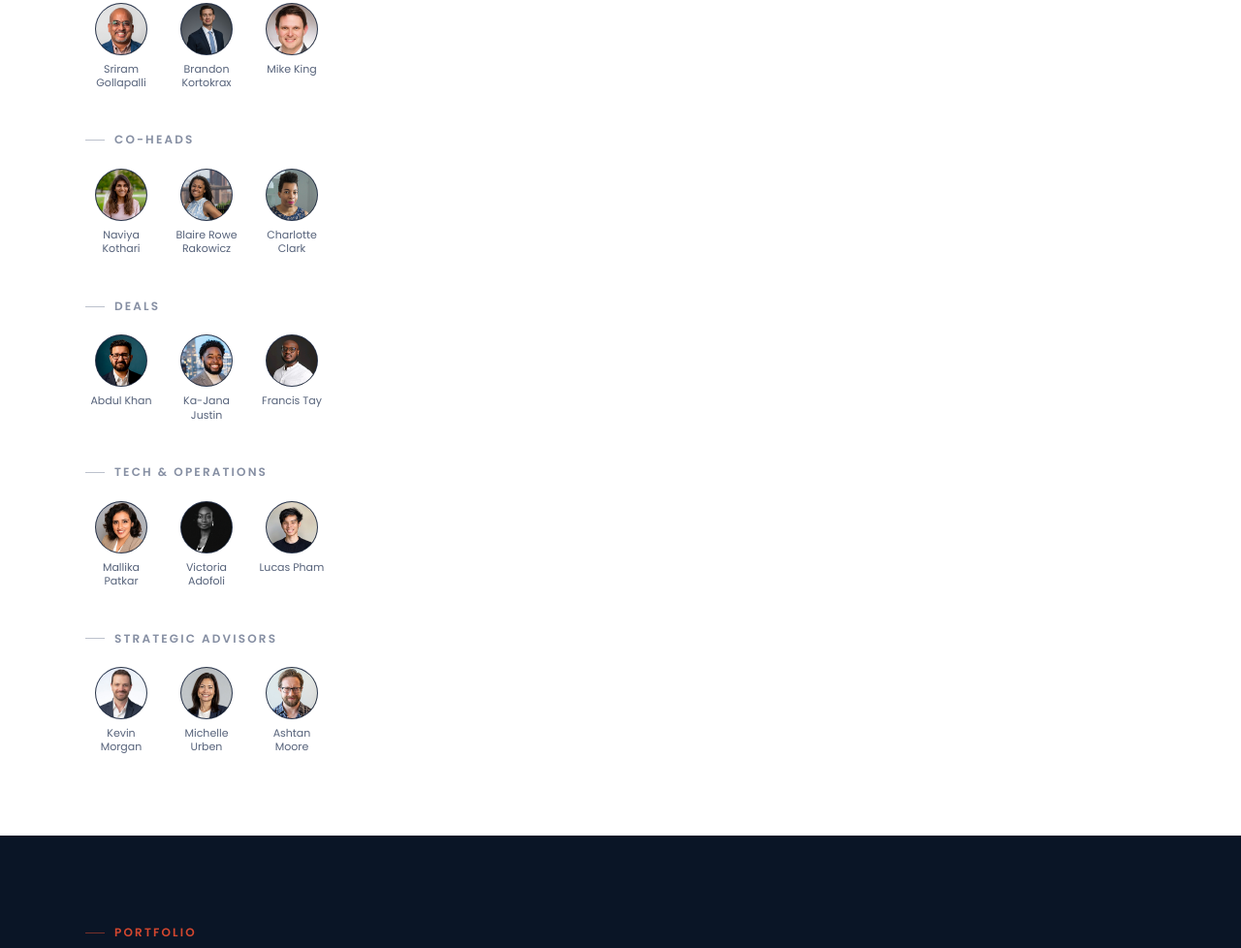
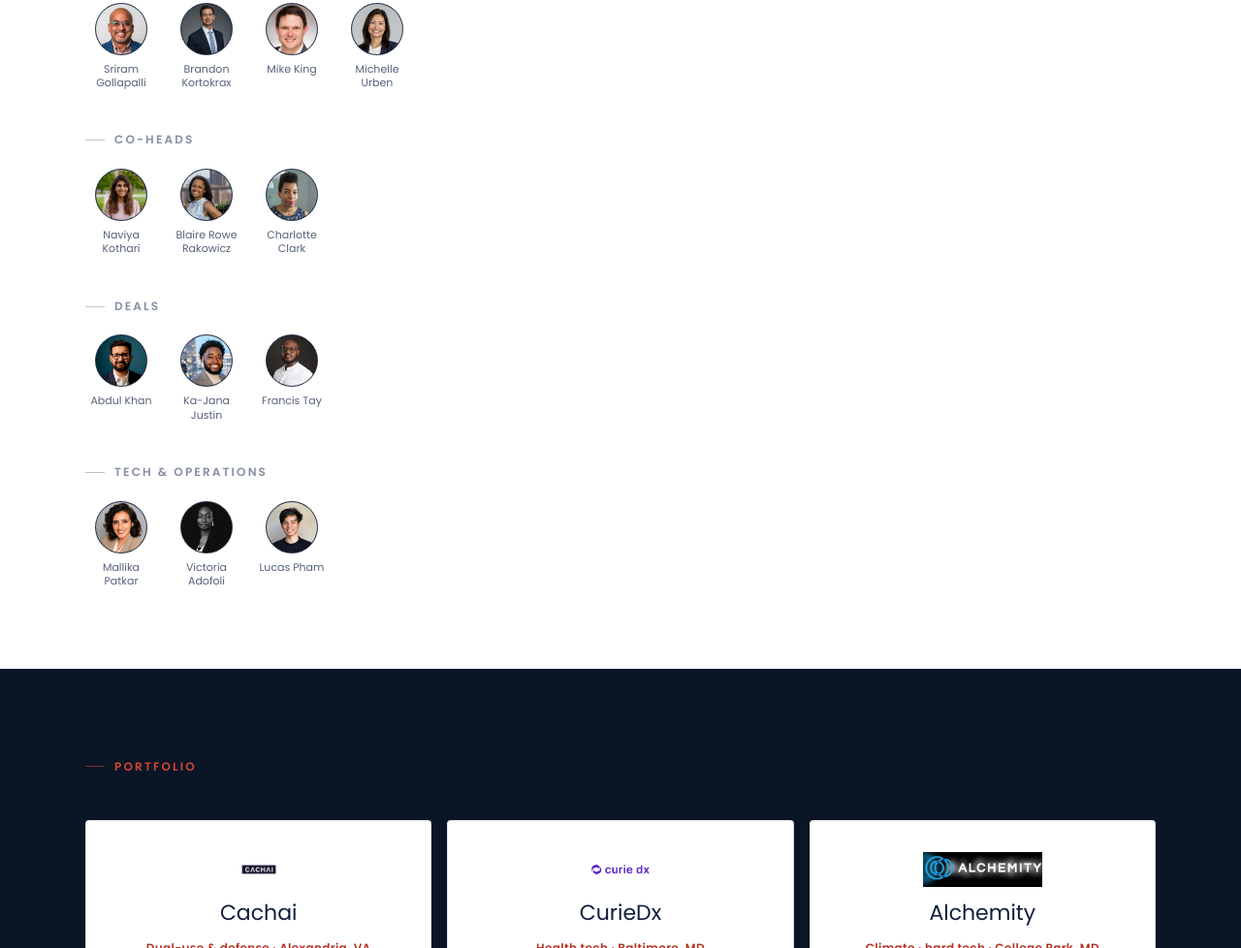
Before and after one commit to naviyaissocodelike/da-website, a plain HTML site: page index.html in a window 1280 px wide. Shown: the part 1973-2951 px from the top of the page at 97% size. Drawn offline with Linux system fonts and the light colour scheme.

Commit message:
Move Michelle Urben to Managing Directors, remove Kevin Morgan and Ashtan Moore
Strategic Advisors had exactly these three people, so with Kevin and
Ashtan removed and Michelle moved up, the group is empty and the section
header is dropped along with it.

Co-Authored-By: Claude Sonnet 5 <noreply@anthropic.com>
Claude-Session: https://claude.ai/code/session_01QXcsxTzNr6w2Z3r8wMuYv6

```diff
--- a/index.html
+++ b/index.html
@@ -101,6 +101,7 @@
         <a class="face" href="https://www.linkedin.com/in/sriramg/" target="_blank" rel="noopener"><div class="fa"><img src="assets/team/sriram-gollapalli.png" alt="Sriram Gollapalli" onerror="this.remove()">SG</div><div class="fn">Sriram Gollapalli</div></a>
         <a class="face" href="https://www.linkedin.com/in/brandon-kortokrax/" target="_blank" rel="noopener"><div class="fa"><img src="assets/team/brandon-kortokrax.jpeg" alt="Brandon Kortokrax" onerror="this.remove()">BK</div><div class="fn">Brandon Kortokrax</div></a>
         <a class="face" href="https://www.linkedin.com/in/mikehking/" target="_blank" rel="noopener"><div class="fa"><img src="assets/team/mike-king.png" alt="Mike King" onerror="this.remove()">MK</div><div class="fn">Mike King</div></a>
+        <a class="face" href="https://www.linkedin.com/in/michelle-boquiren-urben-0538852/" target="_blank" rel="noopener"><div class="fa"><img src="assets/team/michelle-urben.png" alt="Michelle Urben" onerror="this.remove()">MU</div><div class="fn">Michelle Urben</div></a>
       </div>
       <div class="shead" style="margin:36px 0 20px"><span class="eyebrow dim" style="color:var(--slate-light)">Co-Heads</span></div>
       <div class="faces teamfaces">
@@ -119,12 +120,6 @@
         <a class="face" href="https://www.linkedin.com/in/mallikapatkar/" target="_blank" rel="noopener"><div class="fa"><img src="assets/team/mallika-patkar.jpeg" alt="Mallika Patkar" onerror="this.remove()">MP</div><div class="fn">Mallika Patkar</div></a>
         <a class="face" href="https://www.linkedin.com/in/victoriaadofoli/" target="_blank" rel="noopener"><div class="fa"><img src="assets/team/victoria-adofoli.png" alt="Victoria Adofoli" onerror="this.remove()">VA</div><div class="fn">Victoria Adofoli</div></a>
         <a class="face" href="https://www.linkedin.com/in/lucas-pham-/" target="_blank" rel="noopener"><div class="fa"><img src="assets/team/lucas-pham.jpeg" alt="Lucas Pham" onerror="this.remove()">LP</div><div class="fn">Lucas Pham</div></a>
-      </div>
-      <div class="shead" style="margin:36px 0 20px"><span class="eyebrow dim" style="color:var(--slate-light)">Strategic Advisors</span></div>
-      <div class="faces teamfaces">
-        <a class="face" href="https://www.linkedin.com/in/jkevinmorgan/" target="_blank" rel="noopener"><div class="fa"><img src="assets/team/kevin-morgan.jpeg" alt="Kevin Morgan" onerror="this.remove()">KM</div><div class="fn">Kevin Morgan</div></a>
-        <a class="face" href="https://www.linkedin.com/in/michelle-boquiren-urben-0538852/" target="_blank" rel="noopener"><div class="fa"><img src="assets/team/michelle-urben.png" alt="Michelle Urben" onerror="this.remove()">MU</div><div class="fn">Michelle Urben</div></a>
-        <a class="face" href="https://www.linkedin.com/in/ashtanmoore/" target="_blank" rel="noopener"><div class="fa"><img src="assets/team/ashtan-moore.jpeg" alt="Ashtan Moore" onerror="this.remove()">AM</div><div class="fn">Ashtan Moore</div></a>
       </div>
     </div>
   </section>
```
